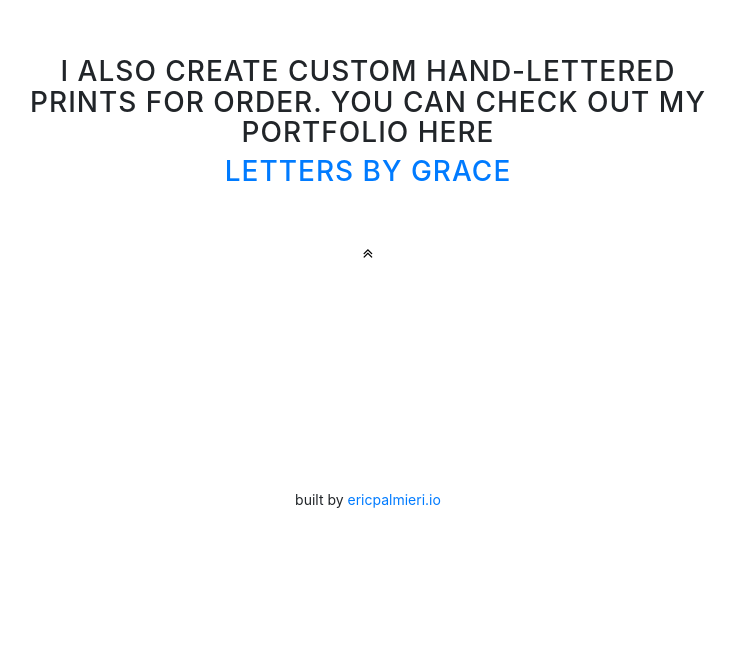
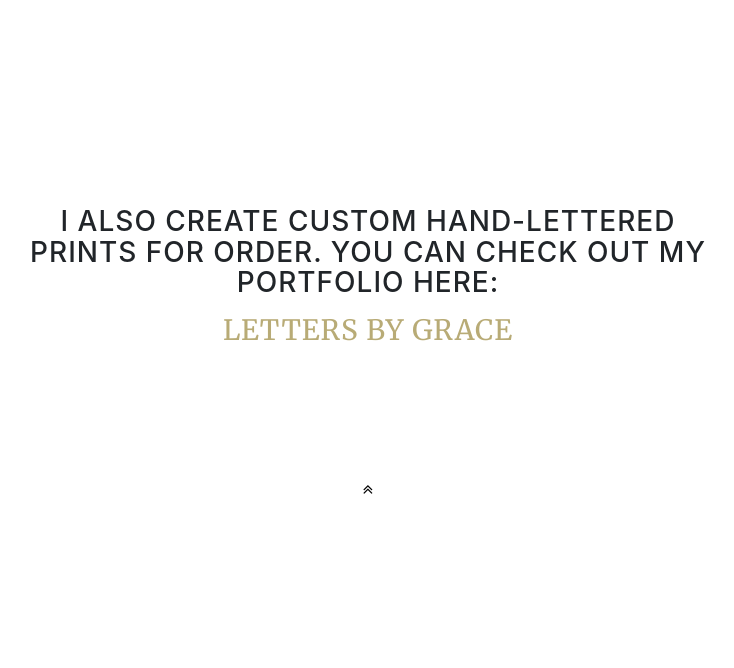
Before and after one commit to palmierie/grace_portfolio, a website with bundled scripts: page index.html in a window 1280 px wide. Shown: the part 5592-6260 px from the top of the page, without its empty margins (272-1006 px from the left). Before the commit the page ends 6153 px from the top, so only its background shows below. Built offline with nearby package versions, Linux system fonts and the light colour scheme.

Commit message:
added padding

```diff
--- a/css/grayscale.css
+++ b/css/grayscale.css
@@ -234,14 +234,33 @@
   white-space: normal;
   margin: 0;
 }
+.btn-links-ltr {
+  color: #B8AB76;
+  font-family: 'Merriweather', 'Helvetica Neue', Helvetica, Arial, sans-serif;
+  font-weight: 400;
+  font-size: 12px;
+  text-transform: none;
+  border-radius: 0;
+  word-wrap: normal;
+  white-space: normal;
+  margin-bottom: 100px;
+}
 @media(max-width:667){
-  .btn-links, a.btn-links {
+  .btn-links, a.btn-links, .btn-links-ltr {
     font-size: 10px;
     word-wrap: normal;
     white-space: normal;
     margin: 0;
   }
+  .btn-links-ltr {
+    font-size: 10px;
+    word-wrap: normal;
+    white-space: normal;
+    margin-bottom: 100px;
+  }
 }
+
+
 
 .btn-default {
   color: #B8AB76;
--- a/index.html
+++ b/index.html
@@ -318,13 +318,13 @@
       </div>
     </section>
 
-    <!-- About Section -->
-    <section id="etsy" class="content-section-about text-center">
+    <!-- Letters By Grace -->
+    <section id="etsy" class="content-section text-center">
         <div class="container">
           <div class="row">
             <div class="col-lg-8 mx-auto">
-              <h3>I also create custom hand-lettered prints for order. You can check out my portfolio here</h3>
-                <a href="https://www.etsy.com/shop/LettersByGraceDesign"><h3>Letters By Grace</h3></a><br>
+              <h3>I also create custom hand-lettered prints for order. You can check out my portfolio here:</h3>
+                <a class="btn btn-links-ltr btn-default" href="https://www.etsy.com/shop/LettersByGraceDesign"><h3 class="m-0">Letters By Grace</h3></a><br>
               <a href="#page-top" class="btn btn-circle js-scroll-trigger">
                 <i class="fa fa-angle-double-up animated"></i>
               </a>
```
